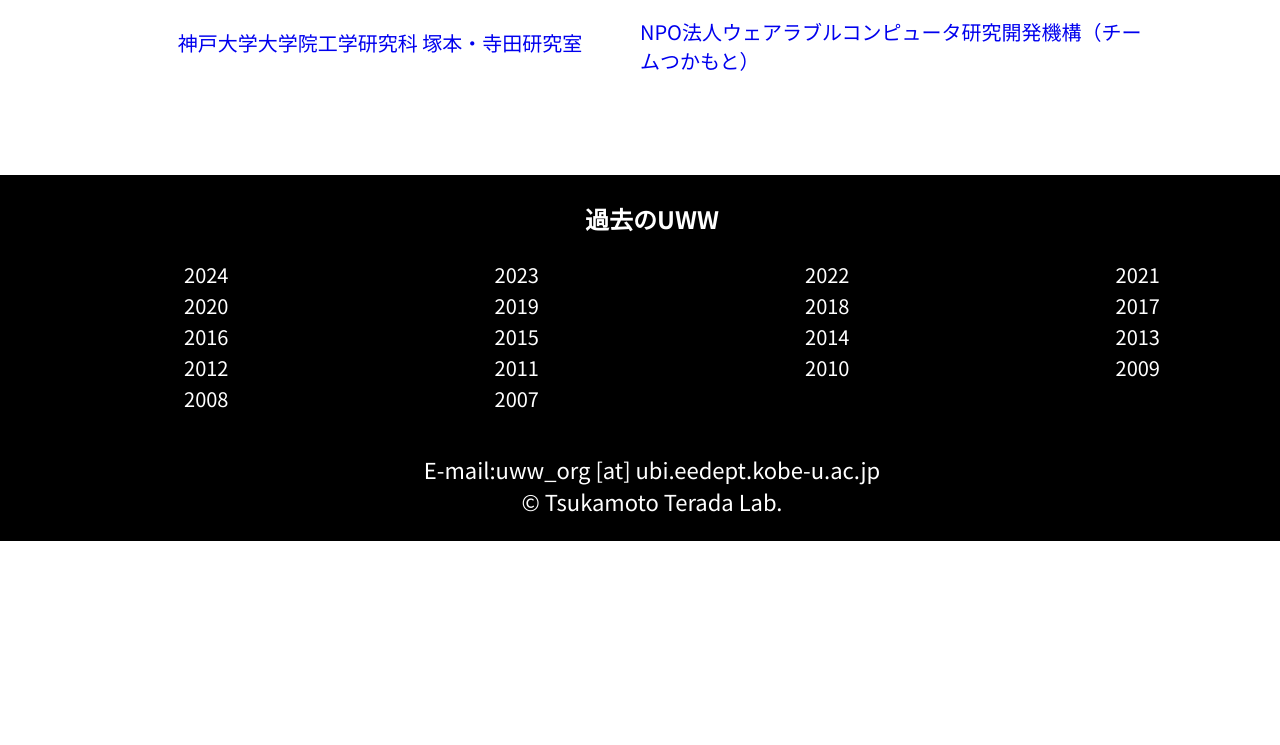
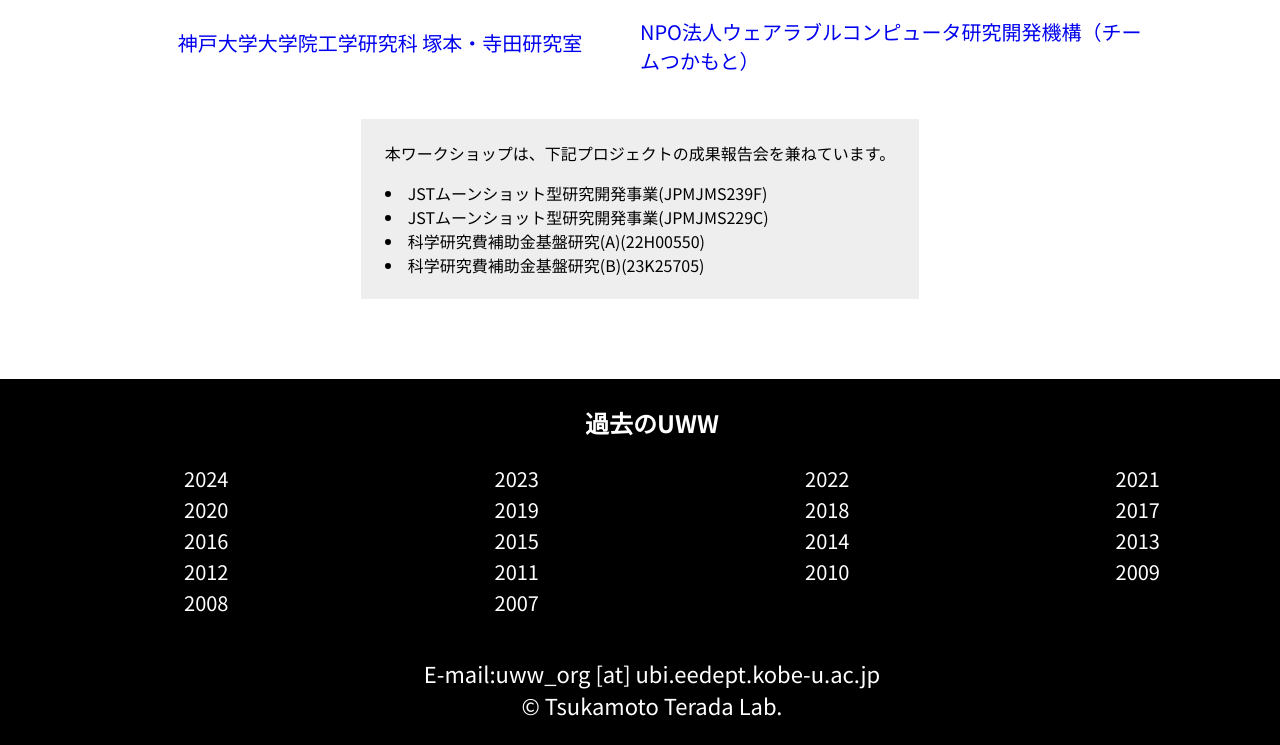
Before and after one commit to HirokiOka/uww2025, an Astro site: page / in a window 1280 px wide. Shown: the part 5436-6181 px from the top of the page. Before the commit the page ends 5977 px from the top, so only its background shows below. Built offline with nearby package versions, Linux system fonts and the light colour scheme; Astro itself is replaced by a stand-in of ours; a web font is replaced by a local one.

Commit message:
report追加

```diff
--- a/src/components/Sponsorship.astro
+++ b/src/components/Sponsorship.astro
@@ -37,9 +37,41 @@
             </p>
         </div>
     </div>
+    <div class="bl_sponsorship_reportWrapper">
+        <div class="bl_sponsorship_report">
+            <p>本ワークショップは、下記プロジェクトの成果報告会を兼ねています。</p>
+            <ul class="bl_sponsorship_report_list">
+                <li>JSTムーンショット型研究開発事業(JPMJMS239F)</li>
+                <li>JSTムーンショット型研究開発事業(JPMJMS229C)</li>
+                <li>科学研究費補助金基盤研究(A)(22H00550)</li>
+                <li>科学研究費補助金基盤研究(B)(23K25705)</li>
+            </ul>
+        </div>
+    </div>
 </section>
 
 <style>
+    .bl_sponsorship_reportWrapper {
+        margin-top: 24px;
+        display: flex;
+        flex-direction: column;
+        justify-content: center;
+        align-items: center;
+    }
+
+    .bl_sponsorship_report {
+        padding: 6px 24px;
+        font-size: 16px;
+        background-color: #eee;
+    }
+
+    .bl_sponsorship_report_list {
+        list-style:inside;
+        padding: 0;
+        margin-top: 0;
+    }
+
+
     .bl_sponsorship_title {
         font-size: var(--title-font-size-pc);
         margin-bottom: 80px;
```
